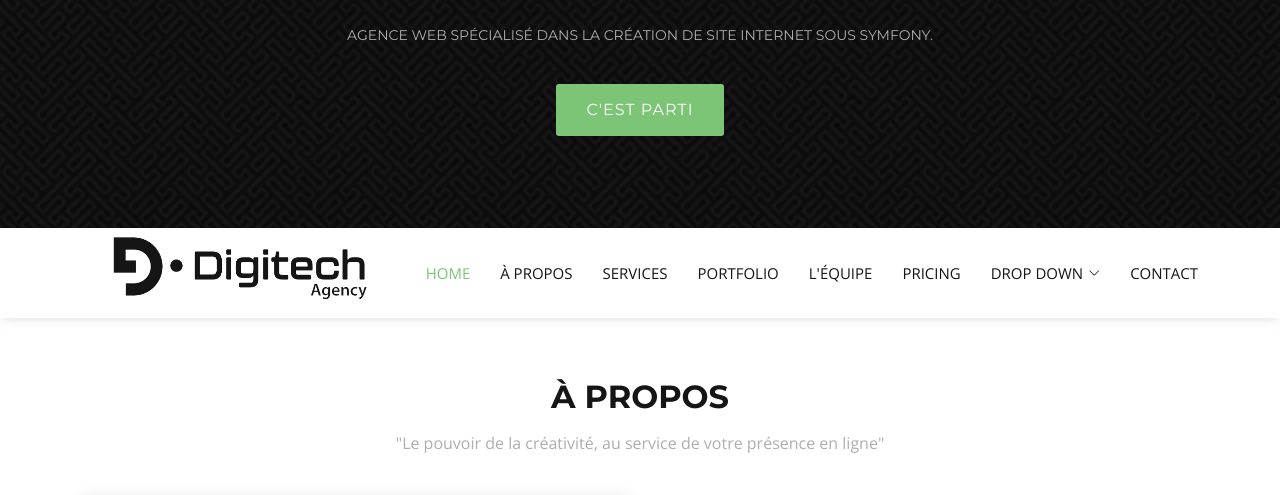
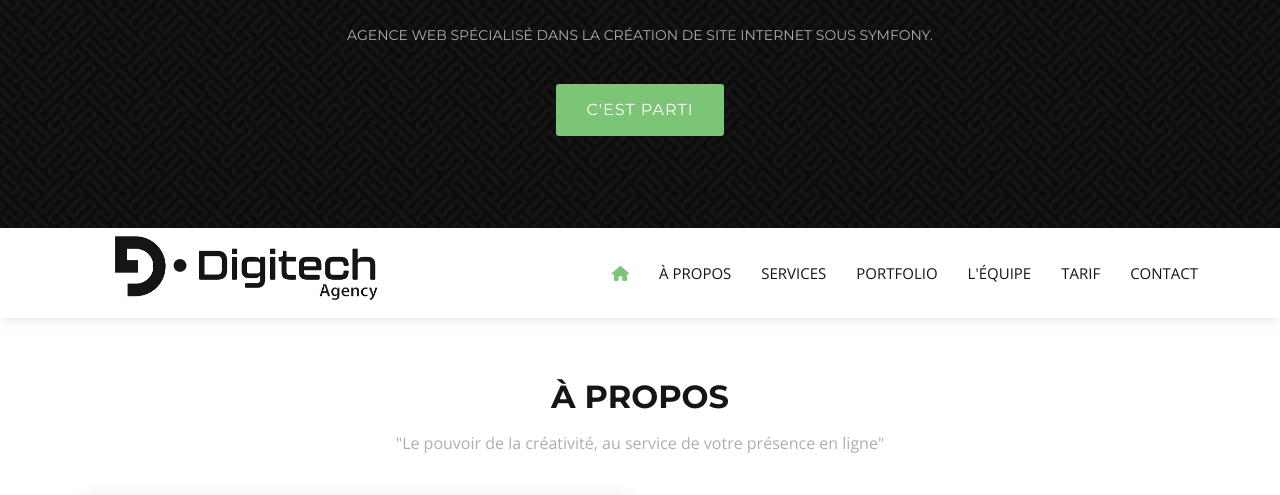
Before and after one commit to kyllian-claveau/digitech-agency, a Symfony app: template templates/index.html.twig in a window 1280 px wide. Shown: the part 572-1067 px from the top of the page. Run offline with Twig, Linux system fonts and the light colour scheme; the template is opened without the code that fills it, so the values that code supplies are empty; some libraries are stand-ins or nearby versions.

Commit message:
Install font awesome

```diff
--- a/templates/base.html.twig
+++ b/templates/base.html.twig
@@ -13,6 +13,7 @@
 
         {% block stylesheets %}
             <!-- Vendor CSS Files -->
+            <link href="https://cdnjs.cloudflare.com/ajax/libs/font-awesome/6.4.0/css/all.min.css">
             <link href="{{ asset("assets/vendor/aos/aos.css") }}" rel="stylesheet">
             <link href="{{ asset("assets/vendor/bootstrap/css/bootstrap.min.css") }}" rel="stylesheet">
             <link href="{{ asset("assets/vendor/bootstrap-icons/bootstrap-icons.css") }}" rel="stylesheet">
@@ -27,6 +28,7 @@
         {% block body %}{% endblock %}
         {% block javascripts %}
             <!-- Vendor JS Files -->
+            <script src="https://cdnjs.cloudflare.com/ajax/libs/font-awesome/6.4.0/js/all.min.js"></script>
             <script src="{{ asset("assets/vendor/aos/aos.js") }}"></script>
             <script src="{{ asset("assets/vendor/bootstrap/js/bootstrap.bundle.min.js") }}"></script>
             <script src="{{ asset("assets/vendor/glightbox/js/glightbox.min.js") }}"></script>
--- a/templates/index.html.twig
+++ b/templates/index.html.twig
@@ -22,30 +22,12 @@
 
             <nav id="navbar" class="navbar">
                 <ul>
-                    <li><a class="nav-link scrollto active" href="#hero">Home</a></li>
+                    <li><a class="nav-link scrollto active" href="#hero"><i class="fa fa-home"></i></a></li>
                     <li><a class="nav-link scrollto" href="#about">À Propos</a></li>
                     <li><a class="nav-link scrollto" href="#services">Services</a></li>
                     <li><a class="nav-link scrollto " href="#portfolio">Portfolio</a></li>
                     <li><a class="nav-link scrollto" href="#team">L'équipe</a></li>
-                    <li><a class="nav-link scrollto" href="#pricing">Pricing</a></li>
-                    <li class="dropdown"><a href="#"><span>Drop Down</span><i class="bi bi-chevron-down"></i></a>
-                        <ul>
-                            <li><a href="#">Drop Down 1</a></li>
-                            <li class="dropdown"><a href="#"><span>Deep Drop Down</span> <i
-                                            class="bi bi-chevron-right"></i></a>
-                                <ul>
-                                    <li><a href="#">Deep Drop Down 1</a></li>
-                                    <li><a href="#">Deep Drop Down 2</a></li>
-                                    <li><a href="#">Deep Drop Down 3</a></li>
-                                    <li><a href="#">Deep Drop Down 4</a></li>
-                                    <li><a href="#">Deep Drop Down 5</a></li>
-                                </ul>
-                            </li>
-                            <li><a href="#">Drop Down 2</a></li>
-                            <li><a href="#">Drop Down 3</a></li>
-                            <li><a href="#">Drop Down 4</a></li>
-                        </ul>
-                    </li>
+                    <li><a class="nav-link scrollto" href="#pricing">Tarif</a></li>
                     <li><a class="nav-link scrollto" href="#contact">Contact</a></li>
                 </ul>
                 <i class="bi bi-list mobile-nav-toggle"></i>
```
